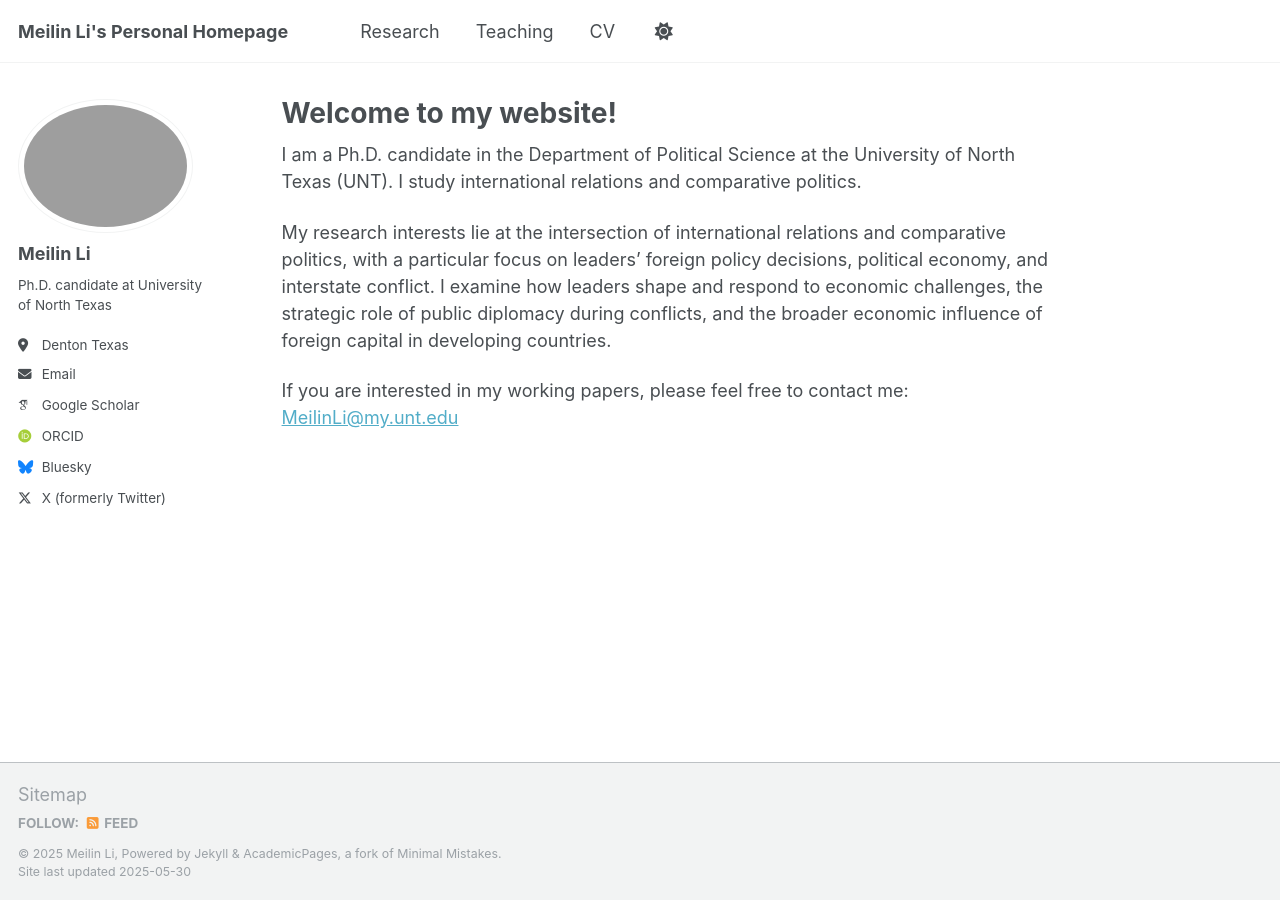
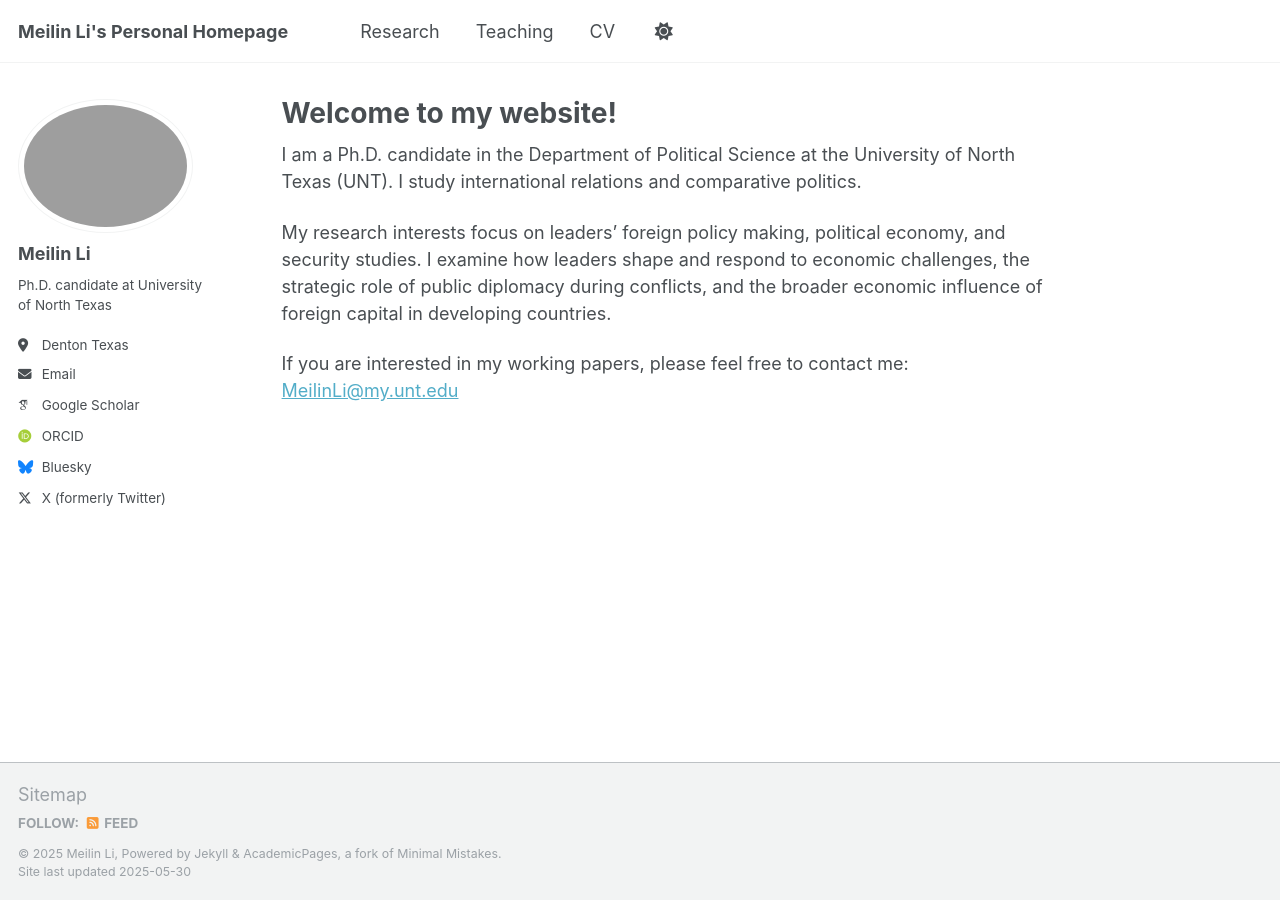
Before and after one commit to meilinlinet/meilinlinet.github.io, a Jekyll site: the page built from _pages/about.md, in a window 1280 px wide. Built offline with Jekyll 4.4.1, drawn with Linux system fonts in a browser that asks for light colours; some web fonts are replaced.

Commit message:
Update about.md

```diff
--- a/_pages/about.md
+++ b/_pages/about.md
@@ -10,6 +10,6 @@ redirect_from:
 
 I am a Ph.D. candidate in the Department of Political Science at the University of North Texas (UNT). I study international relations and comparative politics.
 
-My research interests lie at the intersection of international relations and comparative politics, with a particular focus on leaders’ foreign policy decisions, political economy, and interstate conflict. I examine how leaders shape and respond to economic challenges, the strategic role of public diplomacy during conflicts, and the broader economic influence of foreign capital in developing countries.
+My research interests focus on leaders’ foreign policy making, political economy, and security studies. I examine how leaders shape and respond to economic challenges, the strategic role of public diplomacy during conflicts, and the broader economic influence of foreign capital in developing countries.
 
 If you are interested in my working papers, please feel free to contact me: [MeilinLi@my.unt.edu](mailto:MeilinLi@my.unt.edu)
```
